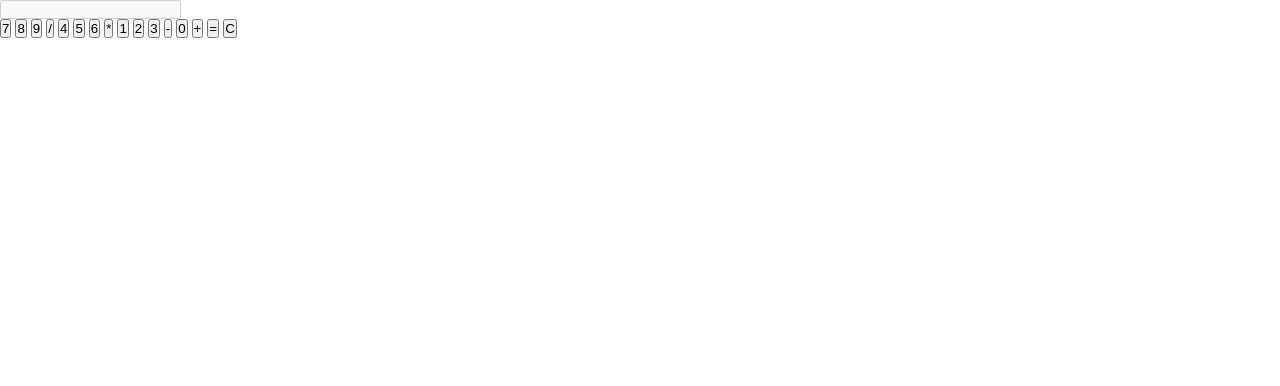
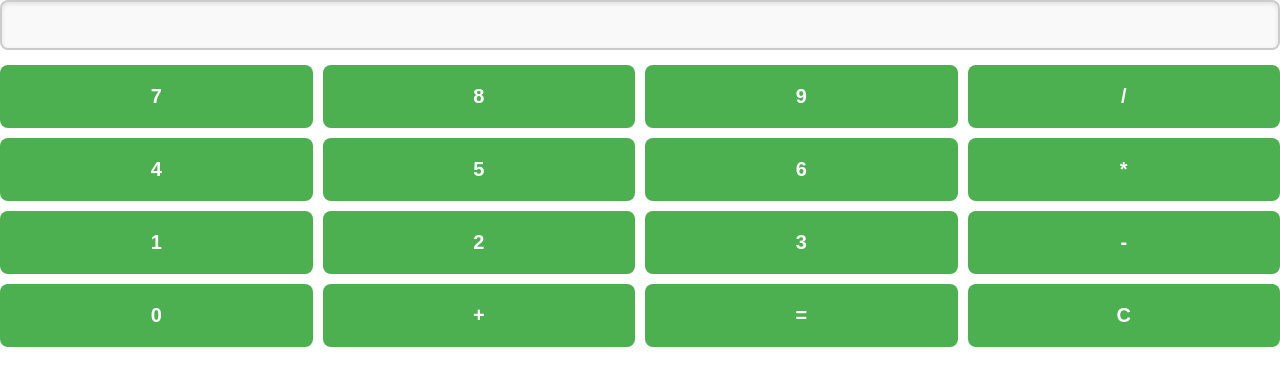
Before and after one commit to Nama21yo/Assessment-3_Natnael_Yohanes_UGR-0668-15_3, a plain HTML site: page index.html in a window 1280 px wide. Drawn offline with Linux system fonts and the light colour scheme.

Commit message:
implement display styling

```diff
--- a/src/css/style.css
+++ b/src/css/style.css
@@ -4,3 +4,37 @@
   padding: 0;
   box-sizing: border-box;
 }
+/* Display styling */
+#display {
+  width: 100%;
+  height: 50px;
+  font-size: 24px;
+  text-align: right;
+  margin-bottom: 15px;
+  border: 2px solid #ccc;
+  border-radius: 8px;
+  padding: 0 10px;
+  background-color: #f9f9f9;
+  box-shadow: inset 0 2px 4px rgba(0, 0, 0, 0.1);
+}
+
+/* Buttons grid */
+#buttons {
+  display: grid;
+  grid-template-columns: repeat(4, 1fr);
+  gap: 10px;
+}
+
+/* Buttons styling */
+.btn {
+  padding: 20px;
+  font-size: 20px;
+  font-weight: bold;
+  text-align: center;
+  background-color: #4caf50;
+  color: #fff;
+  border: none;
+  border-radius: 8px;
+  cursor: pointer;
+  transition: transform 0.2s, background-color 0.3s;
+}
```
